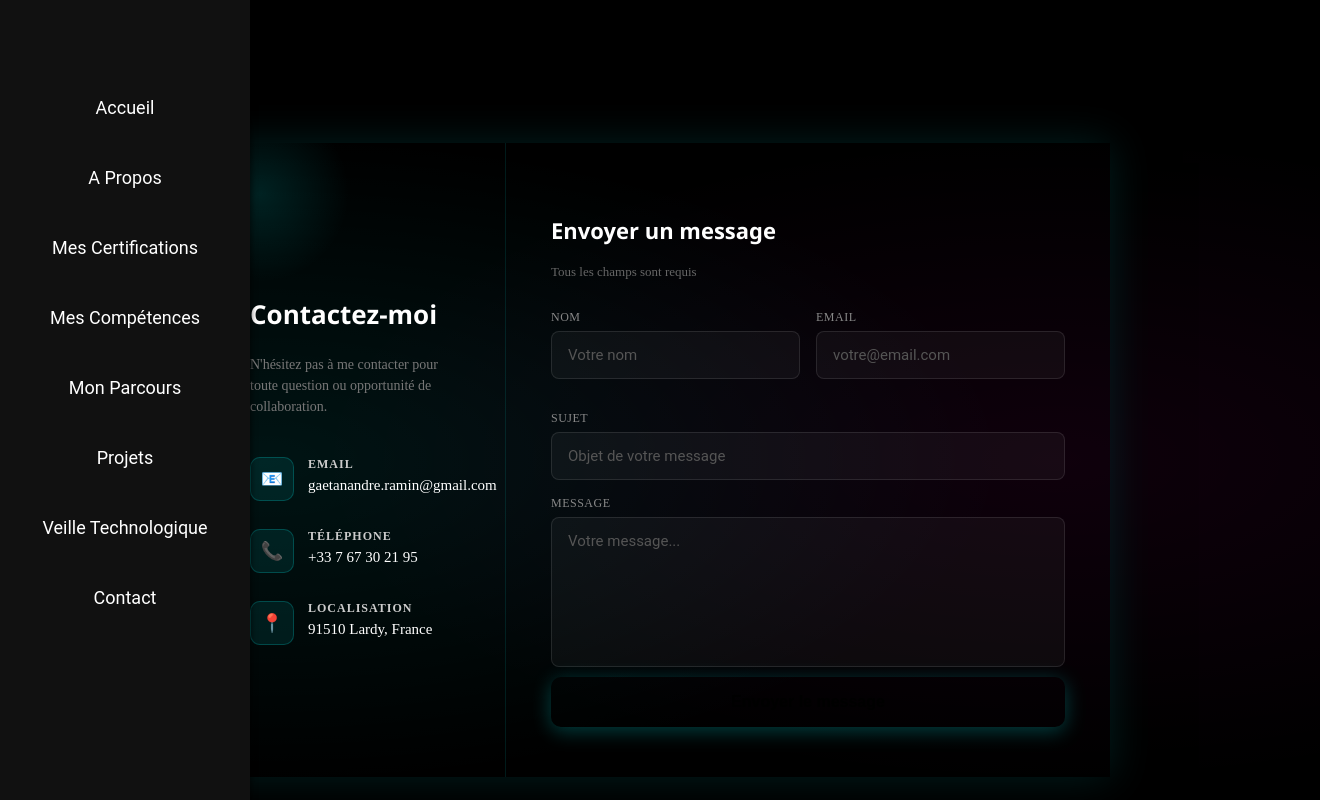
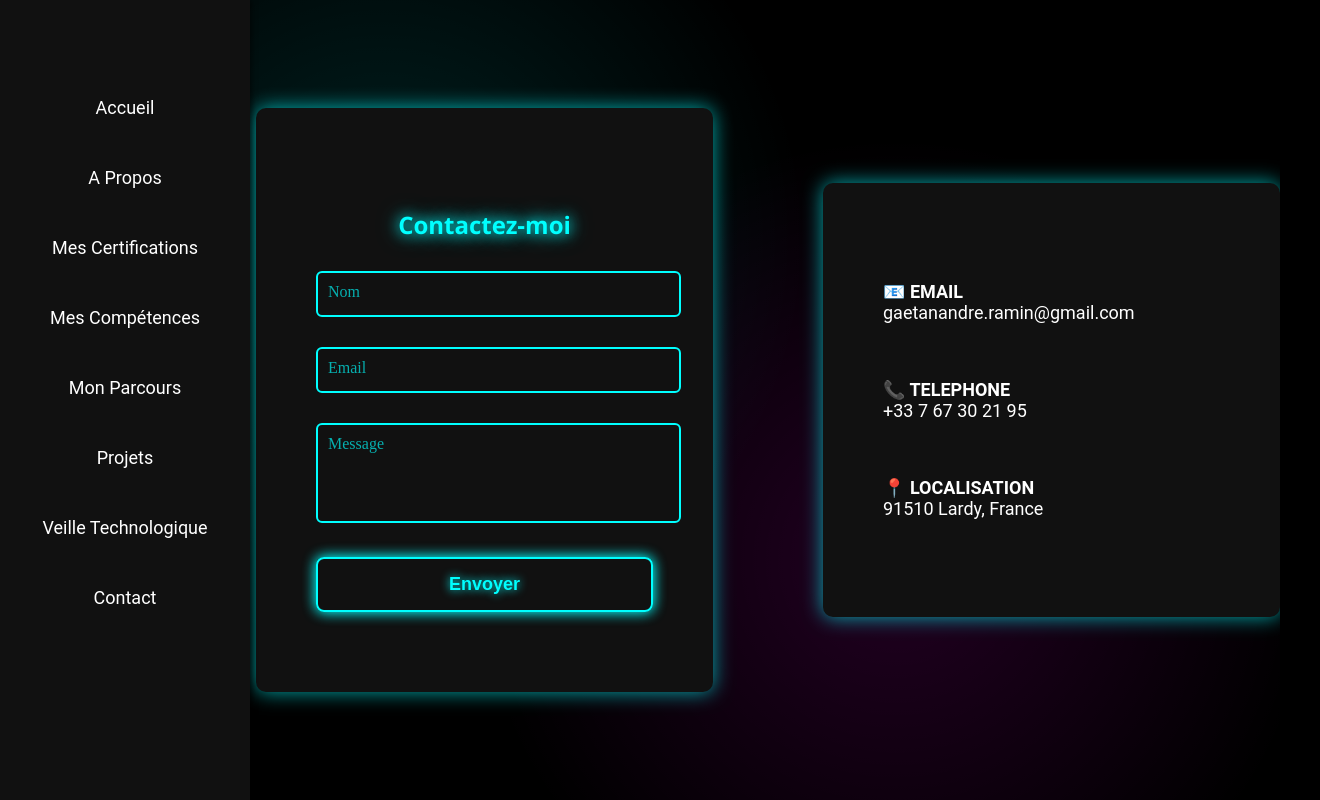
Before and after one commit to David-533/Portfolio, a Vue app: page /contact in a window 1280 px wide. Shown: the top 800 px of the page, 1320 px wide, since content can reach past the window. Built offline with nearby package versions, Linux system fonts and the light colour scheme.

Commit message:
Refactor contact form layout and validation

```diff
--- a/src/Views/Contact.vue
+++ b/src/Views/Contact.vue
@@ -1,501 +1,234 @@
 <template>
   <section class="section-contact" id="contact">
-    <div class="contact-wrapper">
+    <!-- Formulaire -->
+    <form id="contact-form" @submit.prevent="sendEmail" novalidate>
+      <h2>Contactez-moi</h2>
 
-      <!-- LEFT: Infos -->
-      <div class="contact-left">
-        <h2>Contactez-moi</h2>
-        <p class="subtitle">
-          N'hésitez pas à me contacter pour toute question ou opportunité de collaboration.
-        </p>
-
-        <div class="info-item">
-          <div class="info-icon">📧</div>
-          <div class="info-text">
-            <strong>Email</strong>
-            <a href="mailto:gaetanandre.ramin@gmail.com">gaetanandre.ramin@gmail.com</a>
-          </div>
-        </div>
-
-        <div class="info-item">
-          <div class="info-icon">📞</div>
-          <div class="info-text">
-            <strong>Téléphone</strong>
-            <a href="tel:+33767302195">+33 7 67 30 21 95</a>
-          </div>
-        </div>
-
-        <div class="info-item">
-          <div class="info-icon">📍</div>
-          <div class="info-text">
-            <strong>Localisation</strong>
-            <span>91510 Lardy, France</span>
-          </div>
-        </div>
+      <div class="form-group">
+        <input type="text" id="name" v-model="name" placeholder=" " required />
+        <label for="name">Nom</label>
       </div>
 
-      <!-- RIGHT: Form -->
-      <div class="contact-right">
-        <h3>Envoyer un message</h3>
-        <p class="form-subtitle">Tous les champs sont requis</p>
+      <div class="form-group">
+        <input type="email" id="email" v-model="email" placeholder=" " required />
+        <label for="email">Email</label>
+      </div>
 
-        <form ref="contactForm" @submit.prevent="sendEmail" novalidate>
-          <div class="form-row">
-            <div class="form-field">
-              <label for="name">Nom</label>
-              <input
-                type="text"
-                id="name"
-                name="user_name"
-                v-model="name"
-                placeholder="Votre nom"
-                required
-              />
-            </div>
-            <div class="form-field">
-              <label for="email">Email</label>
-              <input
-                type="email"
-                id="email"
-                name="user_email"
-                v-model="email"
-                placeholder="votre@email.com"
-                required
-              />
-            </div>
-          </div>
+      <div class="form-group">
+        <textarea id="message" v-model="message" rows="4" placeholder=" " required></textarea>
+        <label for="message">Message</label>
+      </div>
 
-          <div class="form-field full">
-            <label for="subject">Sujet</label>
-            <input
-              type="text"
-              id="subject"
-              name="subject"
-              v-model="subject"
-              placeholder="Objet de votre message"
-              required
-            />
-          </div>
+      <button type="submit">Envoyer</button>
+    </form>
 
-          <div class="form-field full">
-            <label for="message">Message</label>
-            <textarea
-              id="message"
-              name="message"
-              v-model="message"
-              placeholder="Votre message..."
-              rows="5"
-              required
-            ></textarea>
-          </div>
-
-          <button type="submit" class="btn-submit" :disabled="isSending">
-            {{ isSending ? 'Envoi en cours...' : 'Envoyer le message' }}
-          </button>
-
-          <!-- Feedback -->
-          <p v-if="feedbackMessage" :class="['feedback', feedbackType]">
-            {{ feedbackMessage }}
-          </p>
-        </form>
-      </div>
+    <!-- Cadre infos contact -->
+    <div class="contact-info">
+      <p><strong> 📧 EMAIL</strong><br>gaetanandre.ramin@gmail.com</p>
+      <p><strong>📞 TELEPHONE</strong><br>+33 7 67 30 21 95</p>
+      <p><strong> 📍 LOCALISATION</strong><br>91510 Lardy, France</p>
     </div>
   </section>
 </template>
+
 
 <script setup>
 import emailjs from '@emailjs/browser'
 import { ref, onMounted } from 'vue'
 
-const contactForm = ref(null)
 const name = ref('')
 const email = ref('')
-const subject = ref('')
 const message = ref('')
-const isSending = ref(false)
-const feedbackMessage = ref('')
-const feedbackType = ref('')
 
-const isValidEmail = (value) => /^[^\s@]+@[^\s@]+\.[^\s@]+$/.test(value)
-
+// Initialisation EmailJS
 onMounted(() => {
   emailjs.init('W5C97JtRYCjEdl4B7')
 })
 
-const sendEmail = async () => {
-  feedbackMessage.value = ''
-
-  if (!name.value.trim() || !email.value.trim() || !subject.value.trim() || !message.value.trim()) {
-    feedbackMessage.value = 'Merci de remplir tous les champs.'
-    feedbackType.value = 'error'
+// Fonction d'envoi
+const sendEmail = () => {
+  if (!name.value || !email.value || !message.value) {
+    alert("Merci de remplir tous les champs avant d’envoyer.")
     return
   }
 
-  if (!isValidEmail(email.value)) {
-    feedbackMessage.value = 'Veuillez entrer un email valide.'
-    feedbackType.value = 'error'
-    return
-  }
-
-  isSending.value = true
-
-  try {
-    await emailjs.sendForm('service_scvt5ts', 'template_64hc1c9', contactForm.value)
-    feedbackMessage.value = 'Message envoyé avec succès !'
-    feedbackType.value = 'success'
-    name.value = ''
-    email.value = ''
-    subject.value = ''
-    message.value = ''
-  } catch (error) {
-    feedbackMessage.value = "Erreur lors de l'envoi. Veuillez réessayer."
-    feedbackType.value = 'error'
-    console.error('EmailJS error:', error)
-  } finally {
-    isSending.value = false
-  }
+  emailjs.sendForm('service_scvt5ts', 'template_64hc1c9', document.getElementById('contact-form'))
+    .then(() => {
+      alert('Message envoyé avec succès !')
+      name.value = ''
+      email.value = ''
+      message.value = ''
+    })
+    .catch((error) => {
+      alert('Erreur lors de l’envoi : ' + JSON.stringify(error))
+    })
 }
 </script>
 
+
 <style scoped>
-/* ============================================
-   DESIGN TOKENS
-   ============================================ */
-:root {
-  --accent-cyan: #00ffff;
-  --accent-pink: #ff00c8;
-  --bg-dark: #111;
-  --bg-darker: #0d0d0d;
-  --wrapper-radius: 16px;
+
+.section-contact {
+  position: relative;
+  z-index: 1;
+  height: 100vh; /* ✅ pas plus grand que l'écran */
+  display: flex;
+  justify-content: center;
+  align-items: center;
+  padding: 0; /* ✅ on retire le gros padding */
+  padding-left: 20vw; /* Décalage vers la droite */
+  overflow: hidden; /* ✅ enlève tout scroll */
+  gap: 110px; /* ✅ espace entre le formulaire et le cadre */
+
+  /* 🌌 Fond néon */
+  background:
+    radial-gradient(circle at 30% 30%, #00ffff22, transparent 40%),
+    radial-gradient(circle at 70% 70%, #ff00ff22, transparent 40%),
+    #000;
+  background-size: cover;
+  animation: neonWave 12s ease-in-out infinite alternate;
 }
 
-/* ============================================
-   SECTION
-   ============================================ */
-.section-contact {
-  width: 100%;
-  min-height: 100vh;
-  display: flex;
-  align-items: center;
-  justify-content: center;
-  padding: 60px 20px;
-  background:
-    radial-gradient(ellipse at 20% 50%, rgba(0, 255, 255, 0.08), transparent 50%),
-    radial-gradient(ellipse at 80% 50%, rgba(255, 0, 200, 0.06), transparent 50%),
-    #000;
+@keyframes neonWave {
+  0% {
+    background-position: 30% 30%, 70% 70%;
+  }
+  100% {
+    background-position: 35% 25%, 65% 75%;
+  }
 }
 
-/* ============================================
-   WRAPPER
-   ============================================ */
-.contact-wrapper {
-  display: grid;
-  grid-template-columns: 1fr 1.4fr;
-  max-width: 900px;
-  width: 100%;
-  border-radius: var(--wrapper-radius);
-  overflow: hidden;
-  box-shadow:
-    0 0 40px rgba(0, 255, 255, 0.12),
-    0 20px 60px rgba(0, 0, 0, 0.5);
-  animation: wrapperIn 1s ease;
+.section-contact form {
+  background: #111;
+  padding: 80px 60px; /* ✅ plus de hauteur */
+  border-radius: 10px;
+  box-shadow: 0 0 20px #00ffffaa;
+  width: 360px;
+  animation: formFadeIn 1.2s ease-out both;
+  position: relative;
+  z-index: 1;
+  margin: 0;
 }
 
-@keyframes wrapperIn {
-  from { opacity: 0; transform: translateY(30px); }
-  to { opacity: 1; transform: translateY(0); }
+
+/* Animation d'apparition */
+@keyframes formFadeIn {
+  0% { opacity: 0; transform: translateY(30px) scale(0.95); }
+  100% { opacity: 1; transform: translateY(0) scale(1); }
 }
 
-/* ============================================
-   LEFT PANEL (infos)
-   ============================================ */
-.contact-left {
-  background: linear-gradient(160deg, #0a2a2a, var(--bg-darker) 60%);
-  padding: 50px 40px;
-  display: flex;
-  flex-direction: column;
-  justify-content: center;
-  border-right: 1px solid rgba(0, 255, 255, 0.1);
-  position: relative;
-  overflow: hidden;
+.section-contact form h2 {
+  text-align: center;
+  margin-bottom: 30px;
+  color: #00ffff;
+  text-shadow: 0 0 8px #00ffff, 0 0 15px #00ffffaa;
+  font-family: 'Segoe UI', sans-serif;
+  animation: pulseGlow 2s infinite alternate;
 }
 
-.contact-left::before {
-  content: "";
-  position: absolute;
-  top: -40px;
-  left: -40px;
-  width: 180px;
-  height: 180px;
-  background: radial-gradient(circle, rgba(0, 255, 255, 0.12), transparent 70%);
-  border-radius: 50%;
-  pointer-events: none;
+@keyframes pulseGlow {
+  from { text-shadow: 0 0 5px #00ffff, 0 0 10px #00ffffaa; }
+  to { text-shadow: 0 0 15px #00ffff, 0 0 25px #00ffffaa; }
 }
 
-.contact-left h2 {
-  font-size: 26px;
-  color: var(--accent-cyan);
-  margin-bottom: 8px;
-  font-family: 'Segoe UI', sans-serif;
+.section-contact .form-group {
   position: relative;
-}
-
-.contact-left .subtitle {
-  color: #777;
-  font-size: 14px;
-  margin-bottom: 40px;
-  line-height: 1.5;
-}
-
-/* Info items */
-.info-item {
-  display: flex;
-  align-items: flex-start;
-  gap: 14px;
-  margin-bottom: 28px;
-  position: relative;
-}
-
-.info-item:last-child {
-  margin-bottom: 0;
-}
-
-.info-icon {
-  width: 42px;
-  height: 42px;
-  border-radius: 10px;
-  background: rgba(0, 255, 255, 0.08);
-  border: 1px solid rgba(0, 255, 255, 0.2);
-  display: flex;
-  align-items: center;
-  justify-content: center;
-  font-size: 18px;
-  flex-shrink: 0;
-}
-
-.info-text strong {
-  display: block;
-  color: #ccc;
-  font-size: 12px;
-  text-transform: uppercase;
-  letter-spacing: 1px;
-  margin-bottom: 4px;
-}
-
-.info-text a,
-.info-text span {
-  color: #fff;
-  text-decoration: none;
-  font-size: 15px;
-  transition: color 0.3s ease;
-}
-
-.info-text a:hover {
-  color: var(--accent-cyan);
-}
-
-/* ============================================
-   RIGHT PANEL (form)
-   ============================================ */
-.contact-right {
-  background: var(--bg-dark);
-  padding: 50px 45px;
-  display: flex;
-  flex-direction: column;
-  justify-content: center;
-}
-
-.contact-right h3 {
-  font-size: 22px;
-  color: #fff;
-  margin-bottom: 6px;
-  font-family: 'Segoe UI', sans-serif;
-}
-
-.contact-right .form-subtitle {
-  color: #666;
-  font-size: 13px;
   margin-bottom: 30px;
 }
 
-/* ============================================
-   FORM FIELDS
-   ============================================ */
-.form-row {
-  display: grid;
-  grid-template-columns: 1fr 1fr;
-  gap: 16px;
-  margin-bottom: 16px;
+.section-contact input,
+.section-contact textarea {
+  width: 100%;
+  padding: 12px;
+  background: transparent;
+  border: 2px solid #00ffff;
+  border-radius: 6px;
+  color: white;
+  font-size: 16px;
+  resize: none;
+  transition: 0.3s ease all;
+  box-shadow: 0 0 0 transparent;
 }
 
-.form-field {
+.section-contact input:focus,
+.section-contact textarea:focus {
+  outline: none;
+  border-color: #ff00c8;
+  box-shadow: 0 0 15px #ff00c8;
+}
+
+.section-contact label {
+  position: absolute;
+  top: 12px;
+  left: 12px;
+  color: #00ffffaa;
+  font-size: 16px;
+  pointer-events: none;
+  transition: 0.3s ease all;
+}
+
+.section-contact input:focus + label,
+.section-contact input:not(:placeholder-shown) + label,
+.section-contact textarea:focus + label,
+.section-contact textarea:not(:placeholder-shown) + label {
+  top: -10px;
+  left: 8px;
+  font-size: 12px;
+  color: #ff00c8;
+  background: #111;
+  padding: 0 4px;
+  text-shadow: 0 0 5px #ff00c8;
+}
+
+.section-contact button {
+  width: 100%;
+  padding: 15px;
+  background: transparent;
+  border: 2px solid #00ffff;
+  border-radius: 8px;
+  color: #00ffff;
+  font-weight: bold;
+  font-size: 18px;
+  cursor: pointer;
+  transition: 0.3s ease all;
+  text-shadow: 0 0 10px #00ffff;
+  animation: glowButton 2s ease-in-out infinite alternate;
+
+}
+
+.section-contact button:hover {
+  background: #00ffff;
+  color: #111;
+  box-shadow: 0 0 20px #00ffff, 0 0 40px #00ffff;
+  transform: scale(1.05);
+}
+
+@keyframes glowButton {
+  0% { box-shadow: 0 0 5px #00ffff; }
+  100% { box-shadow: 0 0 20px #00ffff, 0 0 30px #00ffffaa; }
+}
+.contact-info {
+  background: #111;
+  padding: 80px 60px;
+  border-radius: 10px;
+  box-shadow: 0 0 20px #00ffffaa;
+  width: 360px;
+  font-family: 'Roboto', sans-serif;
+  font-size: 18px; /* ✅ texte général plus grand */
   display: flex;
   flex-direction: column;
-  gap: 6px;
-  margin-bottom: 16px;
+  gap: 20px;
+  animation: formFadeIn 1.2s ease-out both;
 }
 
-.form-field:last-of-type {
-  margin-bottom: 0;
+/* Titre avec glow comme h2 du formulaire */
+.contact-info h3 {
+  font-family: 'Roboto', sans-serif; /* on met Roboto aussi */
+  font-size: 28px; /* ✅ titre plus grand */
+  text-align: center;
+  margin-bottom: 20px;
+  animation: pulseGlow 2s infinite alternate;
 }
 
-.form-field label {
-  font-size: 12px;
-  color: #888;
-  text-transform: uppercase;
-  letter-spacing: 0.5px;
-}
 
-.form-field input,
-.form-field textarea {
-  background: rgba(255, 255, 255, 0.04);
-  border: 1px solid rgba(255, 255, 255, 0.1);
-  border-radius: 8px;
-  padding: 14px 16px;
-  color: #fff;
-  font-size: 15px;
-  font-family: 'Roboto', sans-serif;
-  resize: none;
-  transition:
-    border-color 0.3s ease,
-    box-shadow 0.3s ease,
-    background 0.3s ease;
-}
-
-.form-field input::placeholder,
-.form-field textarea::placeholder {
-  color: #555;
-}
-
-.form-field input:focus,
-.form-field textarea:focus {
-  outline: none;
-  border-color: var(--accent-cyan);
-  box-shadow: 0 0 0 3px rgba(0, 255, 255, 0.1);
-  background: rgba(0, 255, 255, 0.02);
-}
-
-.form-field textarea {
-  min-height: 120px;
-}
-
-/* ============================================
-   SUBMIT BUTTON
-   ============================================ */
-.btn-submit {
-  margin-top: 10px;
-  width: 100%;
-  padding: 16px;
-  border: none;
-  border-radius: 10px;
-  font-size: 16px;
-  font-weight: 600;
-  cursor: pointer;
-  color: #000;
-  background: linear-gradient(135deg, var(--accent-cyan), #00cccc);
-  box-shadow: 0 4px 20px rgba(0, 255, 255, 0.25);
-  position: relative;
-  overflow: hidden;
-  transition:
-    transform 0.2s ease,
-    box-shadow 0.3s ease;
-}
-
-.btn-submit::after {
-  content: "";
-  position: absolute;
-  inset: 0;
-  background: linear-gradient(135deg, transparent 40%, rgba(255, 255, 255, 0.2) 50%, transparent 60%);
-  transform: translateX(-100%);
-  transition: transform 0.5s ease;
-}
-
-.btn-submit:hover:not(:disabled) {
-  transform: translateY(-2px);
-  box-shadow: 0 6px 30px rgba(0, 255, 255, 0.35);
-}
-
-.btn-submit:hover:not(:disabled)::after {
-  transform: translateX(100%);
-}
-
-.btn-submit:active:not(:disabled) {
-  transform: translateY(0);
-}
-
-.btn-submit:disabled {
-  opacity: 0.5;
-  cursor: not-allowed;
-}
-
-/* ============================================
-   FEEDBACK
-   ============================================ */
-.feedback {
-  margin-top: 15px;
-  padding: 10px;
-  border-radius: 8px;
-  font-size: 14px;
-  text-align: center;
-  animation: fadeIn 0.3s ease;
-}
-
-.feedback.success {
-  color: #00ff88;
-  border: 1px solid rgba(0, 255, 136, 0.3);
-  background: rgba(0, 255, 136, 0.08);
-}
-
-.feedback.error {
-  color: #ff4d4d;
-  border: 1px solid rgba(255, 77, 77, 0.3);
-  background: rgba(255, 77, 77, 0.08);
-}
-
-@keyframes fadeIn {
-  from { opacity: 0; transform: translateY(-5px); }
-  to { opacity: 1; transform: translateY(0); }
-}
-
-/* ============================================
-   RESPONSIVE
-   ============================================ */
-@media (max-width: 768px) {
-  .contact-wrapper {
-    grid-template-columns: 1fr;
-    max-width: 500px;
-  }
-
-  .contact-left {
-    padding: 35px 30px;
-    border-right: none;
-    border-bottom: 1px solid rgba(0, 255, 255, 0.1);
-  }
-
-  .contact-right {
-    padding: 35px 30px;
-  }
-
-  .form-row {
-    grid-template-columns: 1fr;
-  }
-}
-
-/* Accessibilité */
-@media (prefers-reduced-motion: reduce) {
-  .contact-wrapper {
-    animation: none;
-  }
-
-  .form-field input,
-  .form-field textarea,
-  .btn-submit,
-  .info-text a {
-    transition: none;
-  }
-
-  .btn-submit::after {
-    display: none;
-  }
-}
 </style>
```
